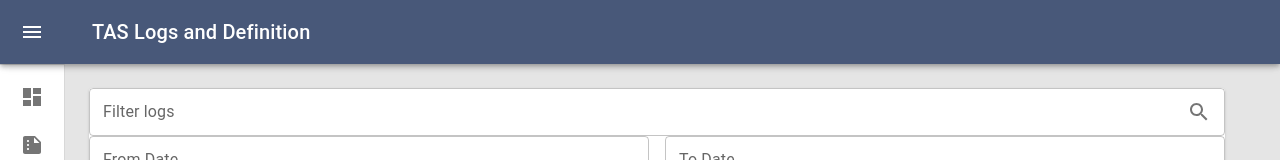
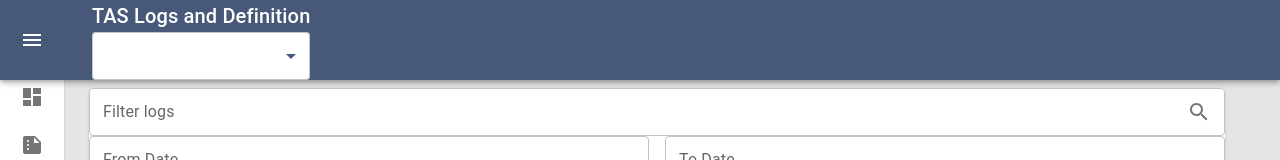
Before and after one commit to fielvioleta/boilerplate-nextjs, a Next.js app: page /logs in a window 1280 px wide. Shown: the top 160 px of the page. Built offline with nearby package versions, Linux system fonts and the light colour scheme; no server answers; sample sign-in values are in the browser's storage.

Commit message:
Fixed changing of environments

```diff
--- a/src/api/api.ts
+++ b/src/api/api.ts
@@ -1,13 +1,24 @@
+import { store } from '@/store/store';
 import axios from 'axios'
 
+
 const API = axios.create({
-    baseURL: process.env.NEXT_PUBLIC_API_ENDPOINT,
+    // baseURL: process.env.NEXT_PUBLIC_API_ENDPOINT,
     headers: {
         'Content-Type': 'application/json',
     },
 })
 
 API.interceptors.request.use((config) => {
+    const state = store.getState()
+    const environment = state.environment.environment;
+
+    if (environment === 'devap') {
+        config.baseURL = 'http://localhost:4000';
+    } else if (environment === 'deveu') {
+        config.baseURL = 'http://localhost:4001';
+    }
+
     const token = localStorage.getItem('token');
     if (token) {
         config.headers.Authorization = `Bearer ${token}`;
--- a/src/components/AdminLayout.tsx
+++ b/src/components/AdminLayout.tsx
@@ -23,6 +23,9 @@ import MiscellaneousServicesIcon from '@mui/icons-material/MiscellaneousServices
 import PeopleAltIcon from '@mui/icons-material/PeopleAlt';
 import SettingsAccessibilityIcon from '@mui/icons-material/SettingsAccessibility';
 import LogoutIcon from '@mui/icons-material/Logout';
+import { FormControl, InputLabel, MenuItem, Select } from '@mui/material';
+import { useDispatch, useSelector } from 'react-redux';
+import { selectEnvironment, setEnvironment } from '@/store/environmentSlice';
 const drawerWidth = 240;
 
 const openedMixin = (theme: Theme): CSSObject => ({
@@ -132,12 +135,20 @@ export default function AdminLayout({ children }: any) {
     const theme = useTheme();
     const [open, setOpen] = React.useState<any>(null);
 
+    const dispatch = useDispatch<any>()
+    const environmentState: any = useSelector(selectEnvironment);
+
     React.useEffect(() => {
         if (localStorage.getItem('open') === null) {
             localStorage.setItem('open', 'false');
         }
 
+        if (localStorage.getItem('env') === null) {
+            localStorage.setItem('env', 'devp');
+        }
+
         setOpen(localStorage.getItem('open') === 'true' ? true : false)
+        dispatch(setEnvironment(localStorage.getItem('env')))
     }, [])
 
     const handleDrawer = () => {
@@ -153,6 +164,11 @@ export default function AdminLayout({ children }: any) {
         localStorage.removeItem('token');
         router.push('/');
     }
+
+    const handleChange = (event: any) => {
+        dispatch(setEnvironment(event.target.value))
+        router.reload()
+    };
 
     return (
         <Box sx={{ display: open === null ? 'none' : 'flex' }}>
@@ -174,13 +190,22 @@ export default function AdminLayout({ children }: any) {
                     >
                         <MenuIcon />
                     </IconButton>
-                    <Typography variant="h6" noWrap component="div">
-                        TAS Logs and Definition
-                    </Typography>
-                    {/* selection of environment */}
-                    {/* <Box>
-                        Test
-                    </Box> */}
+
+                    <Box className="flex flex-1 justify-between items-center">
+                        <Typography variant="h6" noWrap component="div">
+                            TAS Logs and Definition
+                        </Typography>
+
+                        <Box className="w-40">
+                            <FormControl fullWidth>
+                                <Select value={environmentState} onChange={handleChange}
+                                    sx={{ backgroundColor: 'white', color: '#485879', height: '48px', display: 'flex', alignItems: 'center', '& .MuiSvgIcon-root': { color: '#485879' } }} >
+                                    <MenuItem value={'devap'} sx={{ color: '#485879' }}>DEVAP</MenuItem>
+                                    <MenuItem value={'deveu'} sx={{ color: '#485879' }}>DEVEU</MenuItem>
+                                </Select>
+                            </FormControl>
+                        </Box>
+                    </Box>
                 </Toolbar>
             </AppBar>
             <Drawer variant="permanent" open={open}>
--- a/src/pages/logs/index.tsx
+++ b/src/pages/logs/index.tsx
@@ -113,6 +113,11 @@ export default function Home() {
         setHasFilter(false)
         setPage(0)
         setSize(10)
+        setFilterState({
+            search: '',
+            from: null,
+            to: null
+        })
         fetchData()
     }
 
@@ -213,7 +218,7 @@ export default function Home() {
                         <TableBody>
                             {data.map((row: any, index: number) => (
                                 <TableRow key={index}>
-                                    <StyledTableCell align={'center'}>{row.Id}</StyledTableCell>
+                                    <StyledTableCell align={'center'}>{row.Id ? row.Id : row.fID}</StyledTableCell>
                                     <StyledTableCell align={'center'}>{row.Server}</StyledTableCell>
                                     <StyledTableCell align={'center'}>{row.AppType}</StyledTableCell>
                                     <StyledTableCell align={'center'}>{row.Environment}</StyledTableCell>
--- /dev/null
+++ b/src/store/environmentSlice.ts
@@ -0,0 +1,30 @@
+import { createSlice } from '@reduxjs/toolkit'
+
+
+interface stateInferface {
+    environment: string,
+}
+
+const initialState: stateInferface = {
+    environment: 'deveu',
+}
+
+//
+export const environmentSlice = createSlice({
+    name: 'environment',
+    initialState,
+    reducers: {
+        setEnvironment: (state, action) => {
+            localStorage.setItem('env', action.payload)
+            state.environment = action.payload
+        }
+    }
+})
+
+export const selectEnvironment = (state: any) => state.environment.environment
+
+export const {
+    setEnvironment
+} = environmentSlice.actions
+
+export default environmentSlice.reducer
--- a/src/store/store.ts
+++ b/src/store/store.ts
@@ -2,6 +2,7 @@ import { configureStore, ThunkAction, Action } from '@reduxjs/toolkit'
 import { logsSlice } from './logsSlice'
 import { microServicesSlice } from './microServicesSlice'
 import { snackbarSlice } from './snackbarSlice'
+import { environmentSlice } from './environmentSlice'
 
 const makeStore = () =>
     configureStore({
@@ -9,6 +10,7 @@ const makeStore = () =>
             [logsSlice.name]: logsSlice.reducer,
             [microServicesSlice.name]: microServicesSlice.reducer,
             [snackbarSlice.name]: snackbarSlice.reducer,
+            [environmentSlice.name]: environmentSlice.reducer,
         },
         devTools: true,
         middleware: (getDefaultMiddleware) =>
```
